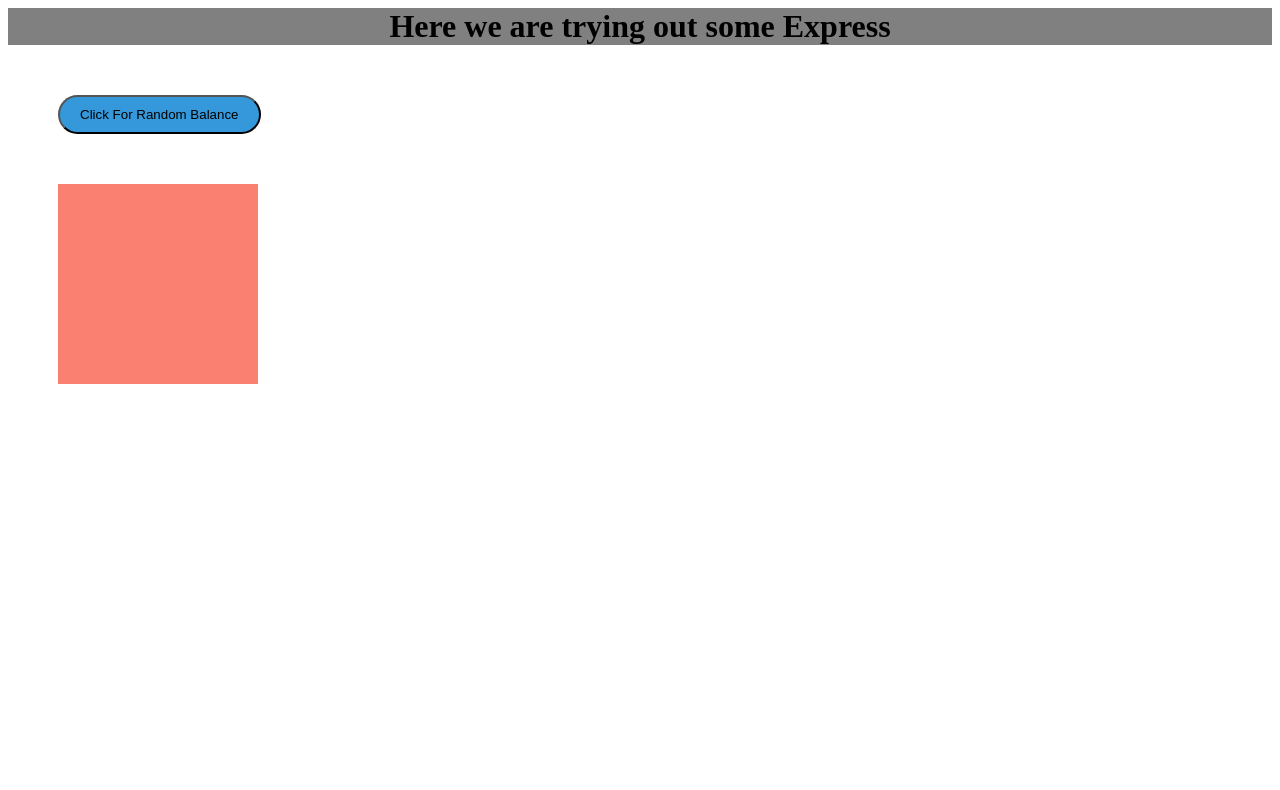
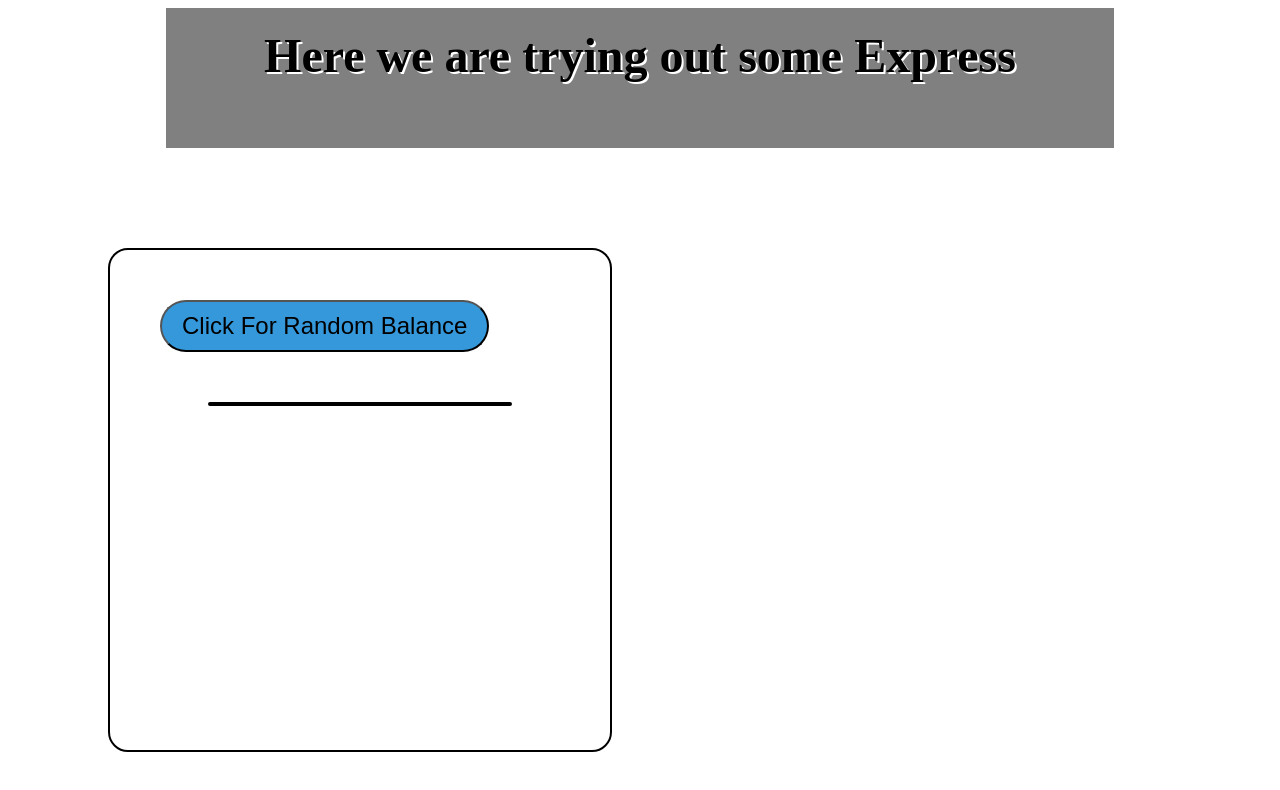
Before and after one commit to katiebvogel/express-solo-challenge, a website: page public/index.html in a window 1280 px wide. Drawn offline with nearby package versions, Linux system fonts and the light colour scheme.

Commit message:
Did some styling.  Made button bigger

```diff
--- a/public/index.html
+++ b/public/index.html
@@ -20,9 +20,11 @@
   <input type="text" name="maximum">
 </form> -->
     <button class ="getBalance">Click For Random Balance</button>
+    <div class = "container">
 
-    <div class ="balance">
+      <div class ="balance">
 
+      </div>
     </div>
 
   </main>
--- a/public/styles.css
+++ b/public/styles.css
@@ -3,34 +3,43 @@
   text-align: center;
   background-color: grey;
   margin: 0 auto;
+  width: 75%;
+  height: 100px;
+  padding-top: 20px;
+  padding-bottom: 20px;
+  text-shadow: 2px 2px white;
+  font-size: 48px;
+}
+.container {
+  margin: 0 auto;
+  display: block;
+  border: 2px solid black;
+  border-radius: 20px;
+  width: 300px;
+  background-color: salmon;
+  text-align: center;
+
 }
 main{
-  display: block;
+  border: 2px solid black;
+  border-radius: 20px;
+  height: 500px;
+  width: 500px;
+  margin: 100px;
+}
+p {
+  font-size: 28px;
+}
 
-}
-.getBalance, form {
-  display: inline-block;
+.getBalance {
   margin: 50px;
-}
-.balance {
-  margin-left: 50px;
-  font-size: 24px;
-  text-align: center;
-  height: 200px;
-  width: 200px;
-  background-color: salmon;
-}
-.getBalance {
   background: #3498db;
   border-radius: 50px;
   font-family: Arial;
+  font-size: 24px;
   padding: 10px 20px 10px 20px;
 }
 
 .getBalance:hover {
   background: #3cb0fd;
 }
-
- form {
-
- }
```
